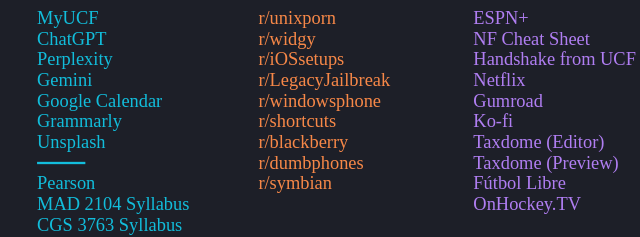
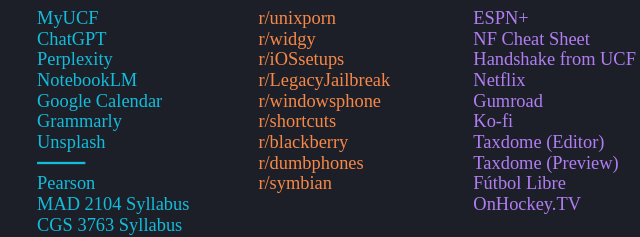
Before and after one commit to mbti0n/newTab, a plain HTML site: page index.html in a window 1280 px wide. Shown: the part 481-718 px from the top of the page, 143-783 px from the left. Drawn offline with Linux system fonts and the light colour scheme; a web font is replaced by a local one.

Commit message:
Change link

```diff
--- a/index.html
+++ b/index.html
@@ -18,7 +18,7 @@
                     <a href="https://my.ucf.edu/?return=true">MyUCF</a><br>
                     <a href="https://chat.openai.com/">ChatGPT</a><br>
                     <a href="https://www.perplexity.ai">Perplexity</a><br>
-                    <a href="https://gemini.google.com/app">Gemini</a><br>
+                    <a href="https://notebooklm.google.com/">NotebookLM</a><br>
                     <a href="https://calendar.google.com/calendar/u/0/r?pli=1">Google Calendar</a><br>
                     <a href="https://app.grammarly.com/">Grammarly</a><br>
                     <a href="https://unsplash.com/">Unsplash</a><br>
```
